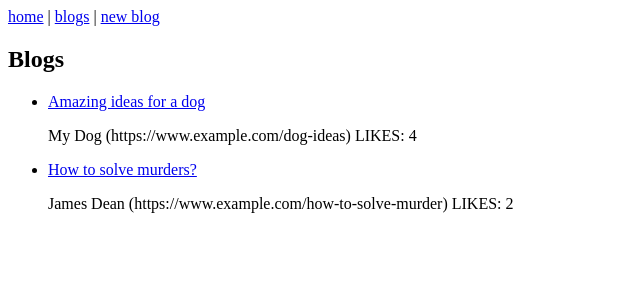
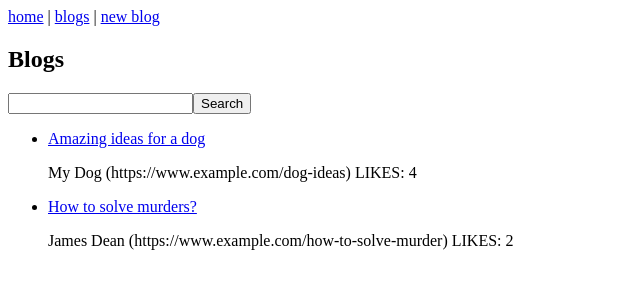
Before and after one commit to jbdemme/blog-app, a Next.js app: page /blogs in a window 1280 px wide. Shown: the top 300 px of the page, without its empty margins (0-640 px from the left). Built offline with nearby package versions, Linux system fonts and the light colour scheme.

Commit message:
feat: add search UI to blogs page

```diff
--- a/app/blogs/page.tsx
+++ b/app/blogs/page.tsx
@@ -8,6 +8,10 @@
     return (
         <div>
             <h2>Blogs</h2>
+            <form>
+                <input type="text" name="search" />
+                <button type="submit">Search</button>
+            </form>
             <ul>
                 {blogs.map(blog => (
                     <li key={blog.id}>
```
